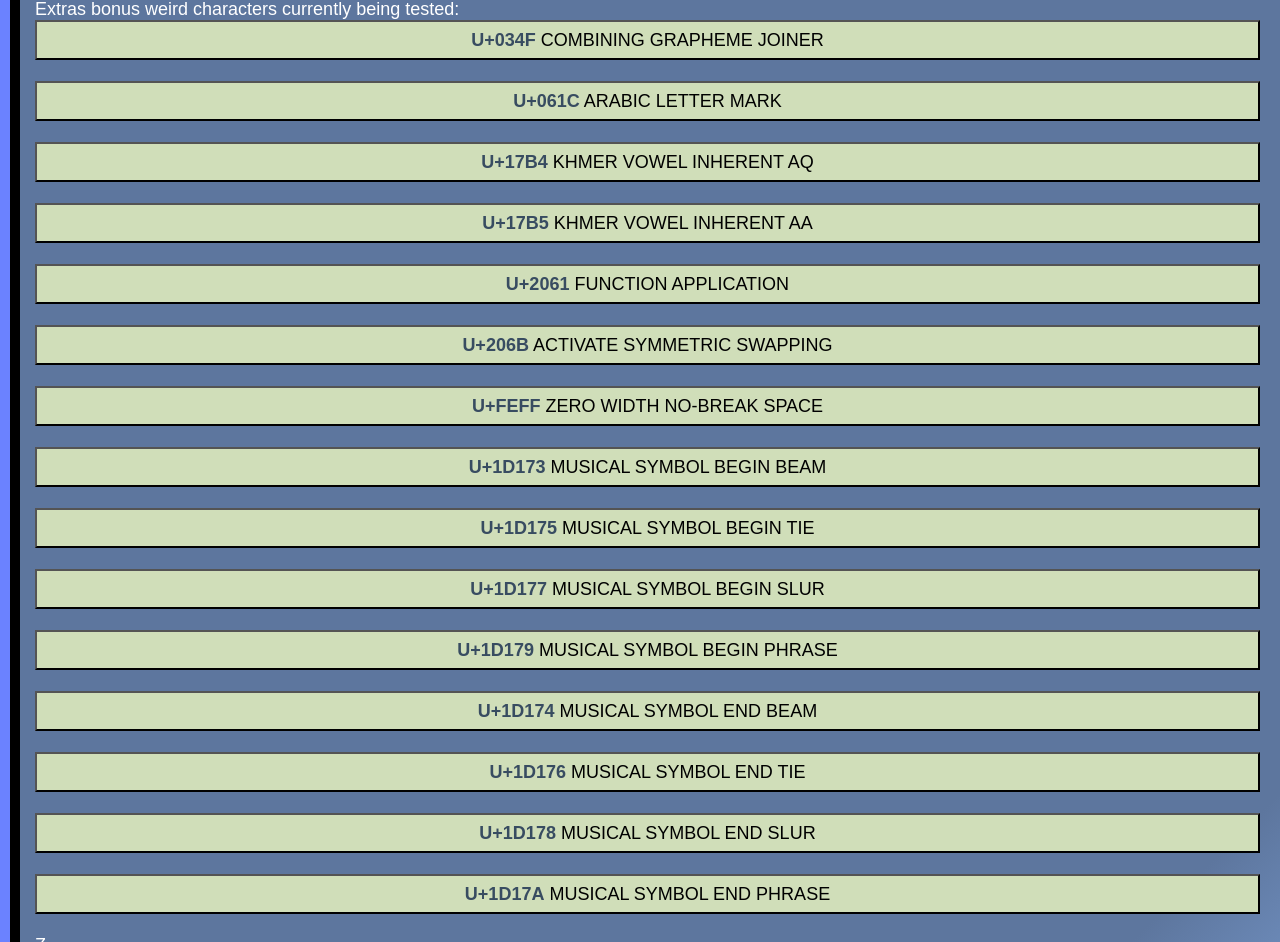
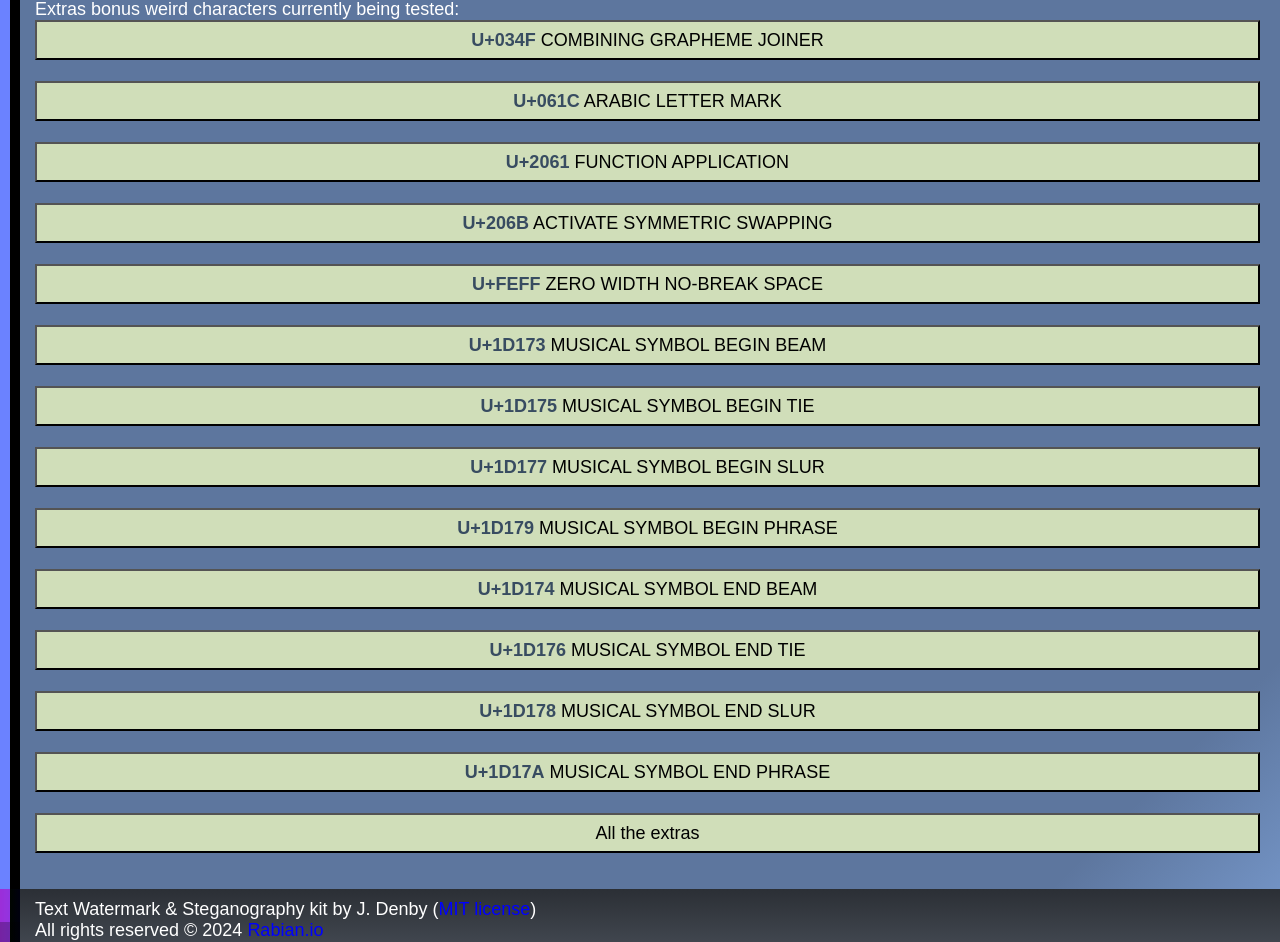
Before and after one commit to jaceddd/text_watermark, a plain HTML site: page add_to_clipboard/index.html in a window 1280 px wide. Shown: the part 1297-2239 px from the top of the page. Drawn offline with Linux system fonts and the light colour scheme.

Commit message:
removing bad characters

```diff
--- a/add_to_clipboard/clipboard_adder.js
+++ b/add_to_clipboard/clipboard_adder.js
@@ -29,9 +29,9 @@ document_ready(function() {
 	var button19  =  document.getElementsByClassName('char19')[0];
 	var button20  =  document.getElementsByClassName('char20')[0];
 	var button21  =  document.getElementsByClassName('char21')[0];
+
 	var button22  =  document.getElementsByClassName('char22')[0];
 	var button23  =  document.getElementsByClassName('char23')[0];
-
 	var button24  =  document.getElementsByClassName('char24')[0];
 	var button25  =  document.getElementsByClassName('char25')[0];
 	var button26  =  document.getElementsByClassName('char26')[0];
@@ -39,8 +39,6 @@ document_ready(function() {
 	var button28  =  document.getElementsByClassName('char28')[0];
 	var button29  =  document.getElementsByClassName('char29')[0];
 	var button30  =  document.getElementsByClassName('char30')[0];
-	var button31  =  document.getElementsByClassName('char31')[0];
-	var button32  =  document.getElementsByClassName('char32')[0];
 
 	var all_of_the_extras = document.getElementsByClassName('all_extras')[0];
 
@@ -250,25 +248,6 @@ document_ready(function() {
 		alert('ARABIC LETTER MARK added to clipboard.');
 	});
 
-	button20.addEventListener("click", function (event) {
-		var textarea = document.createElement("textarea");
-		textarea.textContent = '\u17B4';
-		document.body.appendChild(textarea);
-		textarea.select();
-		document.execCommand("copy");
-		document.body.removeChild(textarea);
-		alert('KHMER VOWEL INHERENT AQ added to clipboard.');
-	});
-
-	button21.addEventListener("click", function (event) {
-		var textarea = document.createElement("textarea");
-		textarea.textContent = '\u17B5';
-		document.body.appendChild(textarea);
-		textarea.select();
-		document.execCommand("copy");
-		document.body.removeChild(textarea);
-		alert('KHMER VOWEL INHERENT AA added to clipboard.');
-	});
 
 
 	button22.addEventListener("click", function (event) {
@@ -385,7 +364,7 @@ document_ready(function() {
 
 	all_of_the_extras.addEventListener("click", function (event) {
 		var textarea = document.createElement("textarea");
-		textarea.textContent = '\u034F' + '\u061C' + '\u17B4' + '\u17B5' + '\u2061' + '\u206B' + '\uFEFF' + '\u{1D173}' + '\u{1D175}' + '\u{1D177}' + '\u{1D179}' + '\u{1D174}' + '\u{1D176}' + '\u{1D178}' + '\u{1D17A}';
+		textarea.textContent = '\u034F' + '\u061C' + '\u2061' + '\u206B' + '\uFEFF' + '\u{1D173}' + '\u{1D175}' + '\u{1D177}' + '\u{1D179}' + '\u{1D174}' + '\u{1D176}' + '\u{1D178}' + '\u{1D17A}';
 
 		document.body.appendChild(textarea);
 		textarea.select();
@@ -395,4 +374,4 @@ document_ready(function() {
 	});
 
 
-})
+});
--- a/add_to_clipboard/index.html
+++ b/add_to_clipboard/index.html
@@ -54,23 +54,22 @@
             <BR><BR> Extras bonus weird characters currently being tested:
             <button class="char18"> <strong>U+034F</strong> COMBINING GRAPHEME JOINER </button><BR><BR>
             <button class="char19"> <strong>U+061C</strong> ARABIC LETTER MARK </button><BR><BR>
-            <button class="char20"> <strong>U+17B4</strong> KHMER VOWEL INHERENT AQ </button><BR><BR>
-            <button class="char21"> <strong>U+17B5</strong> KHMER VOWEL INHERENT AA </button><BR><BR>
-            <button class="char22"> <strong>U+2061</strong> FUNCTION APPLICATION </button><BR><BR>
-            <button class="char23"> <strong>U+206B</strong> ACTIVATE SYMMETRIC SWAPPING </button><BR><BR>
+
+            <button class="char20"> <strong>U+2061</strong> FUNCTION APPLICATION </button><BR><BR>
+            <button class="char21"> <strong>U+206B</strong> ACTIVATE SYMMETRIC SWAPPING </button><BR><BR>
 
 
-            <button class="char24"> <strong>U+FEFF</strong> ZERO WIDTH NO-BREAK SPACE </button><BR><BR>
+            <button class="char22"> <strong>U+FEFF</strong> ZERO WIDTH NO-BREAK SPACE </button><BR><BR>
 
-            <button class="char25"> <strong>U+1D173</strong> MUSICAL SYMBOL BEGIN BEAM </button><BR><BR>
-            <button class="char26"> <strong>U+1D175</strong> MUSICAL SYMBOL BEGIN TIE </button><BR><BR>
-            <button class="char27"> <strong>U+1D177</strong> MUSICAL SYMBOL BEGIN SLUR </button><BR><BR>
-            <button class="char28"> <strong>U+1D179</strong> MUSICAL SYMBOL BEGIN PHRASE </button><BR><BR>
-            <button class="char29"> <strong>U+1D174</strong> MUSICAL SYMBOL END BEAM </button><BR><BR>
-            <button class="char30"> <strong>U+1D176</strong> MUSICAL SYMBOL END TIE </button><BR><BR>
-            <button class="char31"> <strong>U+1D178</strong> MUSICAL SYMBOL END SLUR </button><BR><BR>
-            <button class="char32"> <strong>U+1D17A</strong> MUSICAL SYMBOL END PHRASE </button><BR><BR>
-Z
+            <button class="char23"> <strong>U+1D173</strong> MUSICAL SYMBOL BEGIN BEAM </button><BR><BR>
+            <button class="char24"> <strong>U+1D175</strong> MUSICAL SYMBOL BEGIN TIE </button><BR><BR>
+            <button class="char25"> <strong>U+1D177</strong> MUSICAL SYMBOL BEGIN SLUR </button><BR><BR>
+            <button class="char26"> <strong>U+1D179</strong> MUSICAL SYMBOL BEGIN PHRASE </button><BR><BR>
+            <button class="char27"> <strong>U+1D174</strong> MUSICAL SYMBOL END BEAM </button><BR><BR>
+            <button class="char28"> <strong>U+1D176</strong> MUSICAL SYMBOL END TIE </button><BR><BR>
+            <button class="char29"> <strong>U+1D178</strong> MUSICAL SYMBOL END SLUR </button><BR><BR>
+            <button class="char30"> <strong>U+1D17A</strong> MUSICAL SYMBOL END PHRASE </button><BR><BR>
+
             <button class="all_extras"> All the extras </button><BR><BR>
 
         </p>
```
